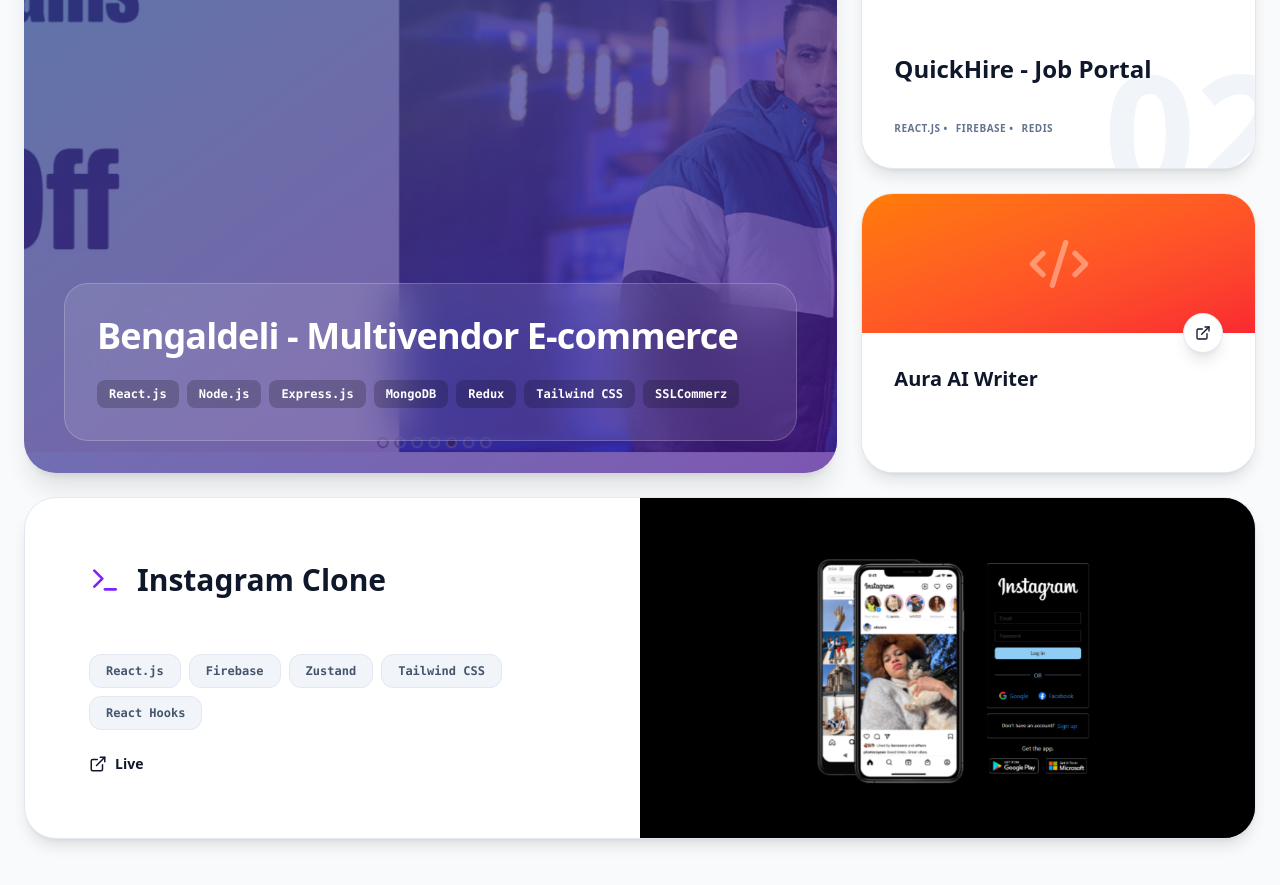
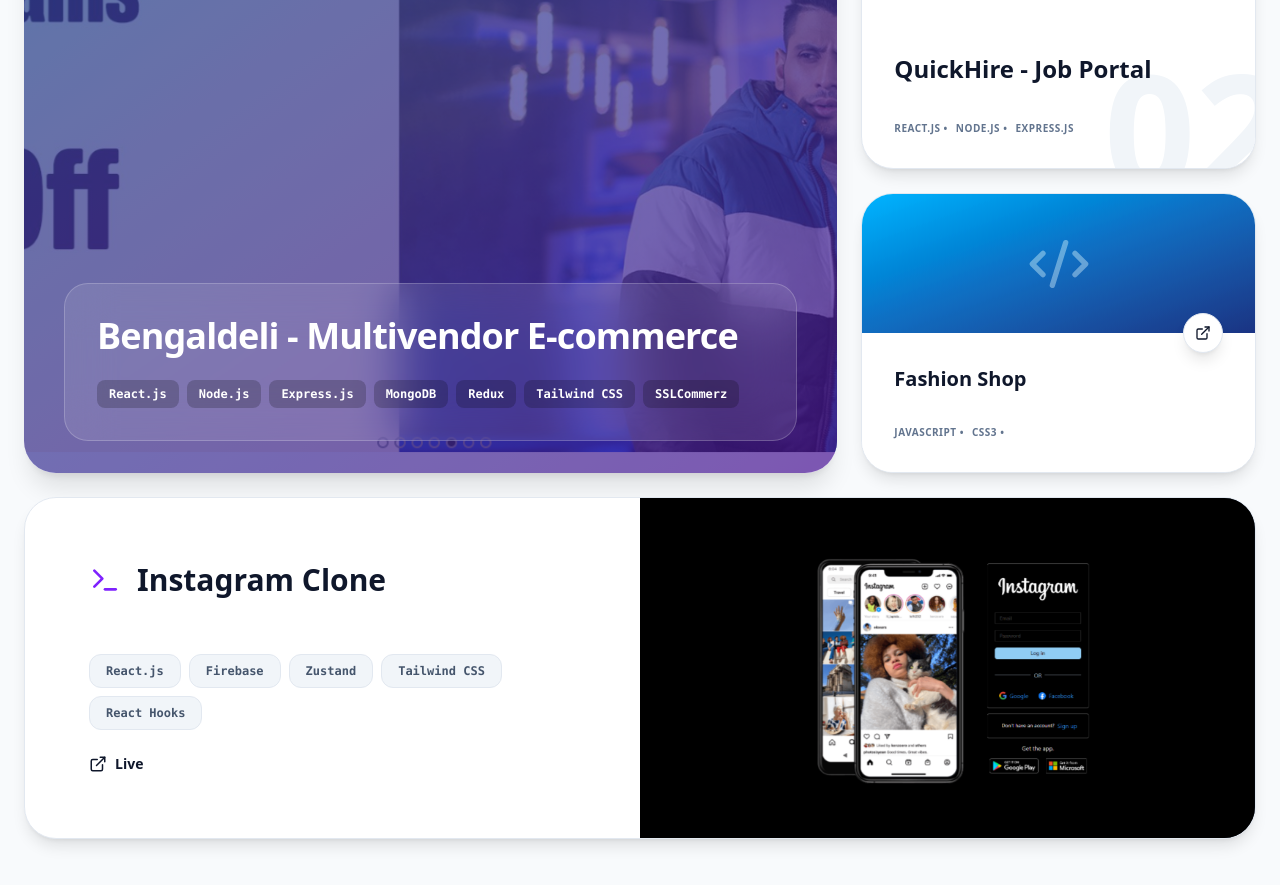
Before and after one commit to ysncodex/Yeasin-Portfolio, a Next.js app: page / in a window 1280 px wide. Shown: the part 2860-3745 px from the top of the page. Built offline with nearby package versions, Linux system fonts and the light colour scheme.

Commit message:
feat: update project informations.

```diff
--- a/src/components/Projects.jsx
+++ b/src/components/Projects.jsx
@@ -180,6 +180,16 @@
             {project.description}
           </p>
         </div>
+        <div className="flex flex-wrap gap-2">
+          {project.tech.slice(0, 3).map((t, i) => (
+            <span
+              key={i}
+              className="text-[10px] font-bold tracking-wider uppercase text-slate-500 dark:text-zinc-500"
+            >
+              {t} {i < 2 && '•'}
+            </span>
+          ))}
+        </div>
       </div>
     </CardWrapper>
   );
--- a/src/data/portfolio.js
+++ b/src/data/portfolio.js
@@ -97,7 +97,7 @@
   {
     id: 1,
     title: 'Bengaldeli - Multivendor E-commerce',
-    role: 'Full Stack Engineer',
+    role: 'Full-Stack',
     year: '2024',
     featured: true,
 
@@ -115,13 +115,13 @@
   {
     id: 2,
     title: 'QuickHire - Job Portal',
-    role: 'Full-Stack Engineer',
+    role: 'Full-Stack',
     year: '2026',
     featured: false,
 
     longDescription:
-      'QuickHire optimizes the recruitment lifecycle by streamlining job postings and applications. I implemented a robust caching layer using Redis to enhance performance and used D3.js to visualize hiring trends and data points. The platform features a dedicated employer dashboard, a custom-built dark-mode design system, and a Firebase-backed real-time notification system for application updates.',
-    tech: ['React.js', 'Firebase', 'Redis', 'D3.js', 'Material UI', 'Node.js'],
+      'QuickHire is a modern MERN-based job portal that streamlines the recruitment process for both job seekers and employers. It offers real-time job search, seamless applications, and a fully responsive user experience. The platform includes a secure backend with validated APIs and an admin dashboard for efficient job management with instant UI updates.',
+    tech: ['React.js', 'Node.js', 'Express.js', 'MongoDB', 'Zustand', 'Axios ', 'Tailwind CSS'],
 
     link: 'https://yeasin-quickhire.netlify.app/',
     github: 'https://github.com/ysncodex/QuickHire',
@@ -132,26 +132,26 @@
   // Project 3 — Split Visual Card
   {
     id: 3,
-    title: 'Aura AI Writer',
-    role: 'Frontend Engineer',
+    title: 'Fashion Shop',
+    role: 'Frontend',
     year: '2023',
     featured: false,
 
     longDescription:
-      "Aura AI streamlines content creation by interfacing directly with OpenAI's GPT models. I engineered a rich-text editor from the ground up that supports markdown shortcuts and real-time SEO scoring. The backend architecture handles prompt engineering and dynamic context-aware content generation, allowing users to export production-ready articles in seconds.",
-    tech: ['OpenAI API', 'Vue.js', 'Node.js', 'Express.js', 'MongoDB', 'Tailwind'],
+      'A fully responsive e-commerce website showcasing product listings with dynamic filtering and search functionality. Built from scratch using vanilla JavaScript, HTML5, and CSS3 to demonstrate strong fundamentals in DOM manipulation, event handling, and responsive design principles.',
+    tech: ['JavaScript', 'CSS3'],
 
     link: '#',
-    github: '#',
-    color: 'from-orange-400 to-red-500',
-    image: '',
+    github: 'https://github.com/ysncodex/Responsive-Fashion-Shop',
+    color: 'from-sky-400 to-blue-900',
+    image: '/images/project-4.jpg',
   },
 
   // Project 4 — Wide Banner Card
   {
     id: 4,
     title: 'Instagram Clone',
-    role: 'Full Stack Developer',
+    role: 'Full-Stack',
     year: '2024',
     featured: false,
 
```
Also changed, not shown: public/images/project-4.jpg (added).
